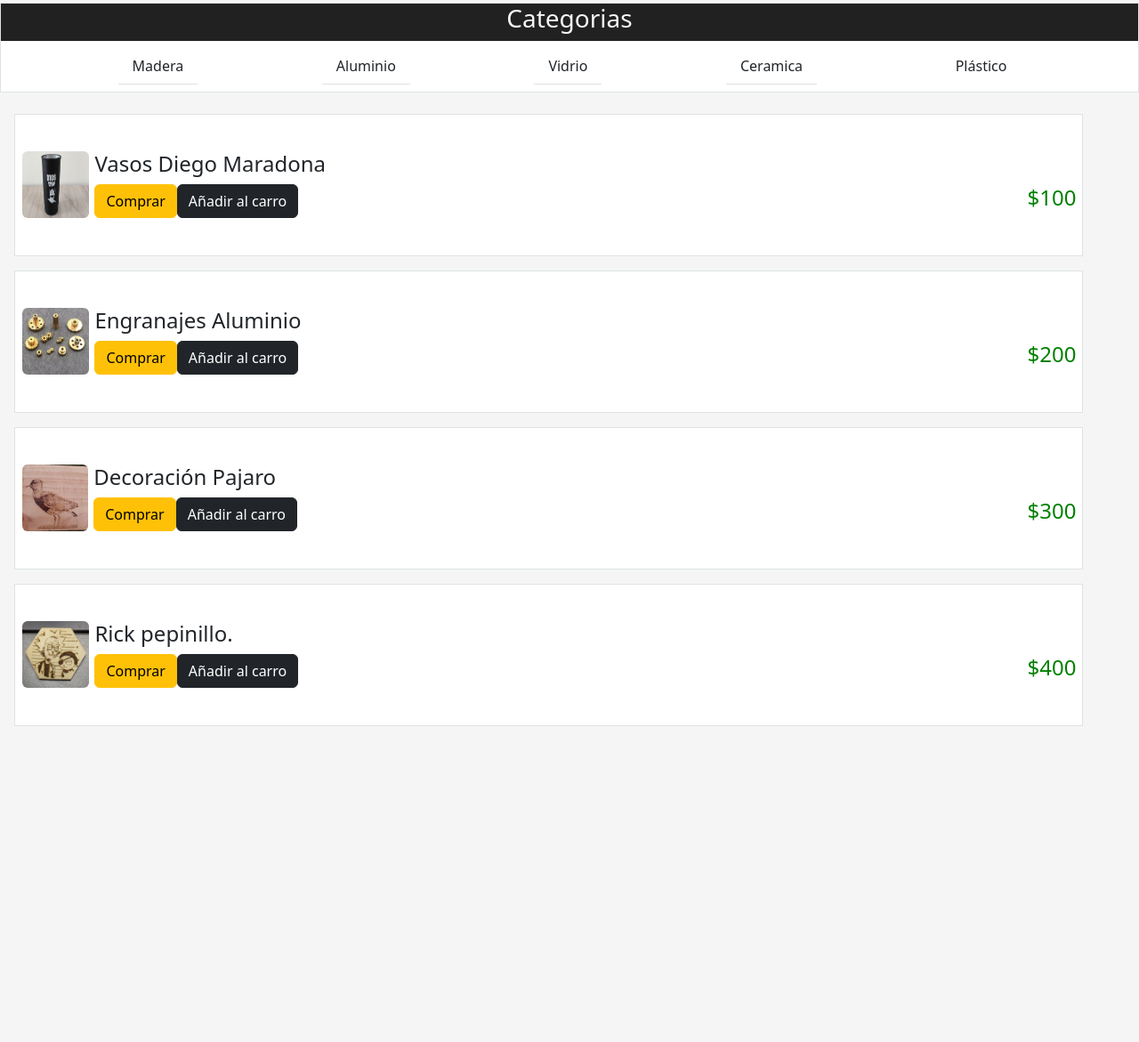
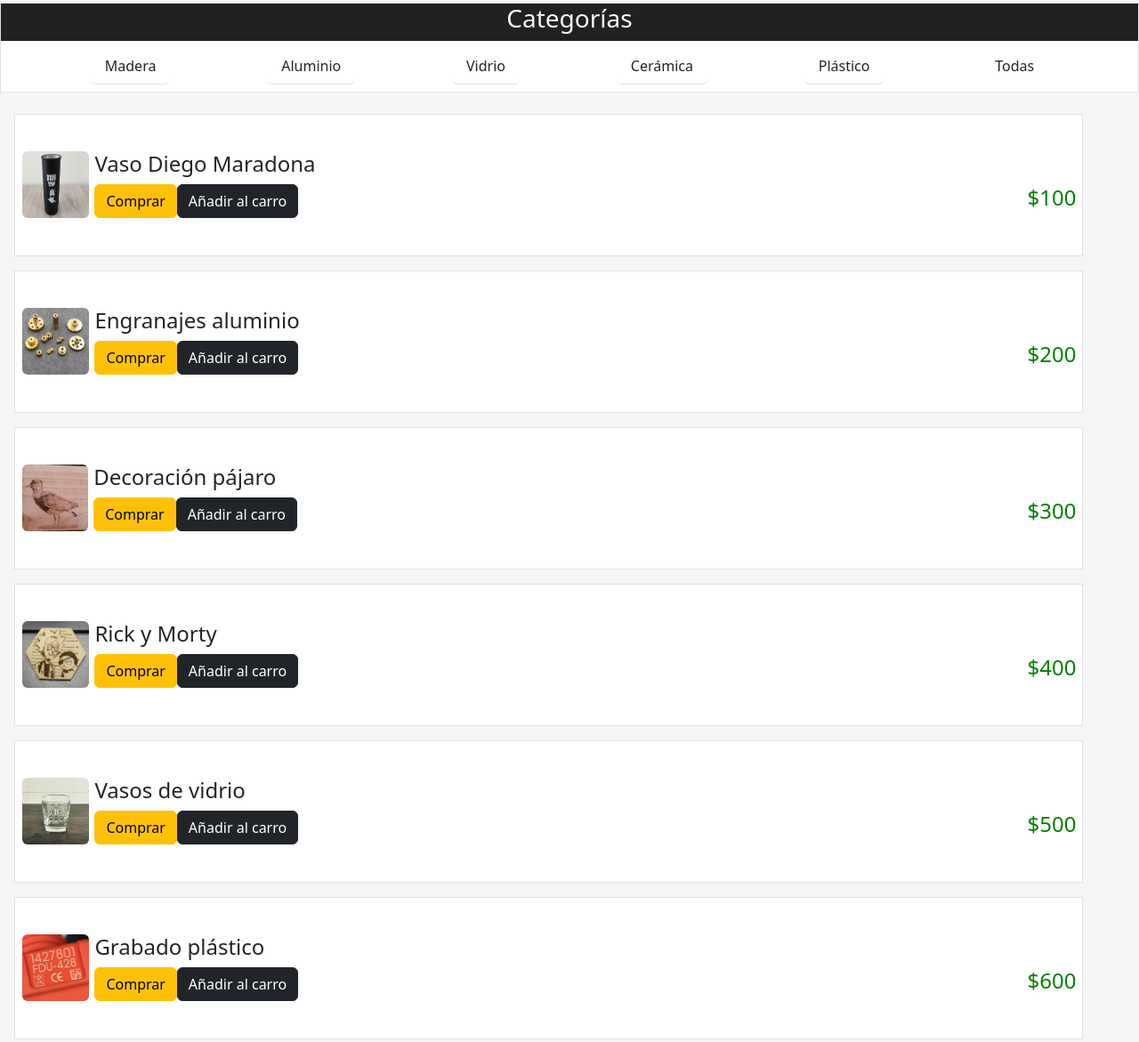
Before and after one commit to bautirodcarba/SerCuts, a plain HTML site: page e-commerce/commerce.html in a window 1280 px wide. Shown: the part 161-1332 px from the top of the page at 89% size. Before the commit the page ends 993 px from the top, so only its background shows below. Drawn offline with nearby package versions, Linux system fonts and the light colour scheme.

Commit message:
Backend e-commerce y retoques

```diff
--- a/e-commerce/commerce.html
+++ b/e-commerce/commerce.html
@@ -5,7 +5,7 @@
     <meta name="viewport" content="width=device-width, initial-scale=1.0">
     <title>Ser Cuts - Compras</title>
     <link href="https://cdn.jsdelivr.net/npm/bootstrap@5.3.3/dist/css/bootstrap.min.css" rel="stylesheet" integrity="sha384-QWTKZyjpPEjISv5WaRU9OFeRpok6YctnYmDr5pNlyT2bRjXh0JMhjY6hW+ALEwIH" crossorigin="anonymous">
-    <link rel="stylesheet" href="styletwo.css">
+    <link rel="stylesheet" href="styleCommerce.css">
     <link rel="shortcut icon" href="../bin/LogoDos.png"/>
 </head>
 
@@ -20,13 +20,12 @@
 -->
 
 <body>
-
     <section class="header">
         <a href="../index.html" class="navbar-brand">
             <img src="../bin/LogoUno.png" alt="SerCuts" height="100px" width="100px">
         </a>
-        <input class="form-control" type="" id="buscar_producto_input" placeholder="Buscar un producto">
-        <a class="btn btn-warning" href="" id="buscar_producto_button">
+        <input class="form-control" type="" placeholder="Buscar un producto" data-search>
+        <a class="btn btn-warning" id="buscar_producto_button">
             <img src="../bin/SearchIcon.png" alt="Buscar" height="25px" width="25px">
         </a>
         <a class="btn btn-warning" href="tabs/cart.html" id="abrir_carrito">
@@ -37,24 +36,28 @@
     <div class="father">
         <section class="categorias border">
             <div class="list-main">
-                <h3>Categorias</h3>
+                <h3>Categorías</h3>
             </div>
             <ul class="list-group list-group-flush">
-                <li class="list-group-item">Madera</li>
-                <li class="list-group-item">Aluminio</li>
-                <li class="list-group-item">Vidrio</li>
-                <li class="list-group-item">Ceramica</li>
-                <li class="list-group-item">Plástico</li>
+                <li class="list-group-item btn btn-warning rounded" onclick="filter('madera')">Madera</li>
+                <li class="list-group-item btn btn-warning rounded" onclick="filter('aluminio')">Aluminio</li>
+                <li class="list-group-item btn btn-warning rounded" onclick="filter('vidrio')">Vidrio</li>
+                <li class="list-group-item btn btn-warning rounded" onclick="filter('ceramica')">Cerámica</li>
+                <li class="list-group-item btn btn-warning rounded" onclick="filter('plastico')">Plástico</li>
+                <li class="list-group-item btn btn-warning rounded" onclick="filter('todo')">Todas</li>
             </ul>
         </section>
 
-        <section class="contenido">
+        <section class="contenido" id="content-father" items-father-container>
+
+            <!--Template-->
+            <template item-cards-template>
                 <div class="item border">
-                <img src="../bin/vaso-diego.png" class="rounded" height="150px" width="150px" alt="vasos-diego">
-                <div class="text">
+                    <img src="" class="rounded" height="150px" width="150px" data-image> <!--Fillup Imagen-->
+                    <div class="text" id="" data-id>
                         <div>
-                        <h4>Vasos Diego Maradona</h4>
-                        <p>Vasos con grabado Diego Maradona mundial 86. Pack x12</p>
+                            <h4 data-title></h4> <!--Fillup Nombre-->
+                            <p data-description></p> <!--Fillup Descripción-->
                         </div>
                         <div class="separador">
                             <div class="separador-botones">
@@ -66,83 +69,19 @@
                                 </a>
                             </div>
                             <div class="separador-precio">
-                            <h4>$100</h4>
+                                <h4 data-price></h4> <!--Fillup Precio-->
                             </div>
                         </div>
                     </div>
                 </div>
+            </template>
 
-            <div class="item border">
-                <img src="../bin/Engranajes-aluminio.png" class="rounded" height="150px" width="150px" alt="...">
-                <div class="text">
-                    <div>
-                        <h4>Engranajes Aluminio</h4>
-                        <p>Juego set de 12 engranajes escala MM Aluminio, resistenes a la corroción.</p>
-                    </div>
-                    <div class="separador">
-                        <div class="separador-botones">
-                            <a class="btn btn-warning" href="tabs/buy.html" id="">
-                                Comprar
-                            </a>
-                            <a class="btn btn-dark" onclick="addToCart('productoDos')" id="">
-                                Añadir al carro
-                            </a>
-                        </div>
-                        <div class="separador-precio">
-                            <h4>
-                                $200
-                            </h4>
-                        </div>
-                    </div>
-                </div>
-            </div>
-            <div class="item border">
-                <img src="../bin/pajaro-madera.webp" class="rounded" height="150px" width="150px" alt="...">
-                <div class="text">
-                    <div>
-                        <h4>Decoración Pajaro</h4>
-                        <p>Decoración para pared grabado de madera pajaro sobre el pasto.</p>
-                    </div>
-                    <div class="separador">
-                        <div class="separador-botones">
-                            <a class="btn btn-warning" href="tabs/buy.html" id="">
-                                Comprar
-                            </a>
-                            <a class="btn btn-dark" onclick="addToCart('productoTres')" id="">
-                                Añadir al carro
-                            </a>
-                        </div>
-                        <div class="separador-precio">
-                            <h4>
-                                $300
-                            </h4>
-                        </div>
-                    </div>
-                </div>
-            </div>
-            <div class="item border">
-                <img src="../bin/rickymorty.jpg" class="rounded" height="150px" width="150px" alt="...">
-                <div class="text">
-                    <div>
-                        <h4>Rick pepinillo.</h4>
-                        <p>Grabado sobre madera hexagonal de Rick y Morty.</p>
-                    </div>
-                    <div class="separador">
-                        <div class="separador-botones">
-                            <a class="btn btn-warning" href="tabs/buy.html" id="">
-                                Comprar
-                            </a>
-                            <a class="btn btn-dark" onclick="addToCart('productoCuatro')" id="">
-                                Añadir al carro
-                            </a>
-                        </div>
-                        <div class="separador-precio">
-                            <h4>$400</h4>
-                        </div>
-                    </div>
-                </div>
-            </div>
+
+            <!--Items-->
+                <!--Still test-->
+            <!--Fin items-->
         </section>
     </div>
+    <script src="scriptCommerce.js"></script>
 </body>
 </html>
--- /dev/null
+++ b/e-commerce/inventory.json
@@ -0,0 +1,50 @@
+[
+    {
+      "id": 1,
+      "productName": "Vaso Diego Maradona",
+      "productDescription": "Vasos con grabado Diego Maradona mundial 86. Pack x12",
+      "productPrice": "100",
+      "productImageSRC": "../bin/vaso-diego.png",
+      "productType": "Ceramica"
+    },
+    {
+        "id": 2,
+        "productName": "Engranajes aluminio",
+        "productDescription": "Juego set de 12 engranajes escala MM Aluminio, resistenes a la corroción.",
+        "productPrice": "200",
+        "productImageSRC": "../bin/Engranajes-aluminio.png",
+        "productType": "Aluminio"
+    },
+    {
+        "id": 3,
+        "productName": "Decoración pájaro",
+        "productDescription": "Decoración para pared grabado de madera pájaro sobre el pasto.",
+        "productPrice": "300",
+        "productImageSRC": "../bin/pajaro-madera.webp",
+        "productType": "Madera"
+    },
+    {
+        "id": 4,
+        "productName": "Rick y Morty",
+        "productDescription": "Grabado sobre madera hexagonal de Rick y Morty.",
+        "productPrice": "400",
+        "productImageSRC": "../bin/rickymorty.jpg",
+        "productType": "Madera"
+    },
+    {
+        "id": 5,
+        "productName": "Vasos de vidrio",
+        "productDescription": "Vasos de vidrio con grabado.",
+        "productPrice": "500",
+        "productImageSRC": "../bin/vaso-de-vidrio-grabado-laser.jpg",
+        "productType": "Vidrio"
+    },
+    {
+        "id": 6,
+        "productName": "Grabado plástico",
+        "productDescription": "Escritura codigo de barras sobre plástico. Codigo decorativo.",
+        "productPrice": "600",
+        "productImageSRC": "../bin/grabado-plastico-codigo.png",
+        "productType": "Plastico"
+    }
+]
--- /dev/null
+++ b/e-commerce/scriptCommerce.js
@@ -0,0 +1,61 @@
+
+
+const itemCardTemplate = document.querySelector("[item-cards-template]");
+const itemContainer = document.querySelector("[items-father-container]");
+const searchInput = document.querySelector("[data-search]");
+
+
+let users = []
+searchInput.addEventListener("input",(e)=>{
+    const value = e.target.value.toLowerCase();
+    users.forEach(user => {
+        const isVisible = user.pName.toLowerCase().includes(value) || user.pDescription.toLowerCase().includes(value);
+        if(!isVisible){
+            user.element.style.display = "none";
+        }else{
+            user.element.style.display = "flex";
+        }
+        //user.element.classList.toggle("hide",!isVisible);
+
+    });
+});
+
+//fetch("https://jsonplaceholder.typicode.com/users")
+fetch("inventory.json")
+    .then(res => res.json())
+    .then(data => {
+        users = data.map(user => {
+            const item = itemCardTemplate.content.cloneNode(true).children[0];
+            const title = item.querySelector("[data-title]");
+            const description = item.querySelector("[data-description]");
+            const price = item.querySelector("[data-price]");
+            const image = item.querySelector("[data-image]");
+            const identify = item.querySelector("[data-id]");
+            title.textContent = user.productName;
+            description.textContent = user.productDescription;
+            price.textContent = "$"+user.productPrice;
+            image.src = user.productImageSRC;
+            identify.id = user.productType;
+            itemContainer.append(item);
+            console.log(item);
+            return { pName: user.productName, pDescription: user.productDescription, element: item, pId: user.productType}
+        })
+    })
+
+function filter(type){
+    users.forEach(user => {
+        //const isVisible = user.pName.toLowerCase().includes(value) || user.pDescription.toLowerCase().includes(value);
+        if(user.pId.toLowerCase() == type.toLowerCase()){
+            user.element.style.display = "flex";
+
+        }else if(type == "todo"){
+            users.forEach(user => {
+                user.element.style.display = "flex";
+            });
+        }else{
+            user.element.style.display = "none";
+        }
+        //user.element.classList.toggle("hide",!isVisible);
+
+    });
+};
--- a/e-commerce/styletwo.css
+++ b/e-commerce/styleCommerce.css
@@ -9,7 +9,16 @@ body{
     flex-direction: column;
     align-items: center;
     justify-content: flex-start;
+    /*
     background: #171717;
+    */
+    background: whitesmoke;
+
+}
+
+
+.hide{
+    display: none;
 }
 
 .header{
@@ -59,6 +68,7 @@ li{ margin: 1vh; }
 
 
 .contenido{
+    height: 100%;
     width: 100%;
     padding: 1vh;
     display: flex;
@@ -174,6 +184,8 @@ li{ margin: 1vh; }
 
 @media(max-width:700px){
 
+    #buscar_producto_button{ display: none; }
+
     .text{
         display: flex;
         flex-direction: column;
@@ -200,9 +212,7 @@ li{ margin: 1vh; }
     .father{
         width: 100%;
     }
-    .categorias{
-        display: none;
-    }
+
 
     .text p{
         display: none;
@@ -229,6 +239,9 @@ li{ margin: 1vh; }
 }
 
 @media(max-width:500px){
+    .categorias{
+        display: none;
+    }
     #buscar-producto-button{
         display: none;
     }
```
Also changed, not shown: e-commerce/tabs/buy.html (+1 -0 lines), e-commerce/tabs/scriptBuy.js (added, +27 -0 lines), index.html (+1 -1 lines), style.css (+22 -1 lines), bin/grabado-plastico-codigo.png (added), bin/vaso-de-vidrio-grabado-laser.jpg (added). Lines whose indentation alone changed are shown as unchanged.
